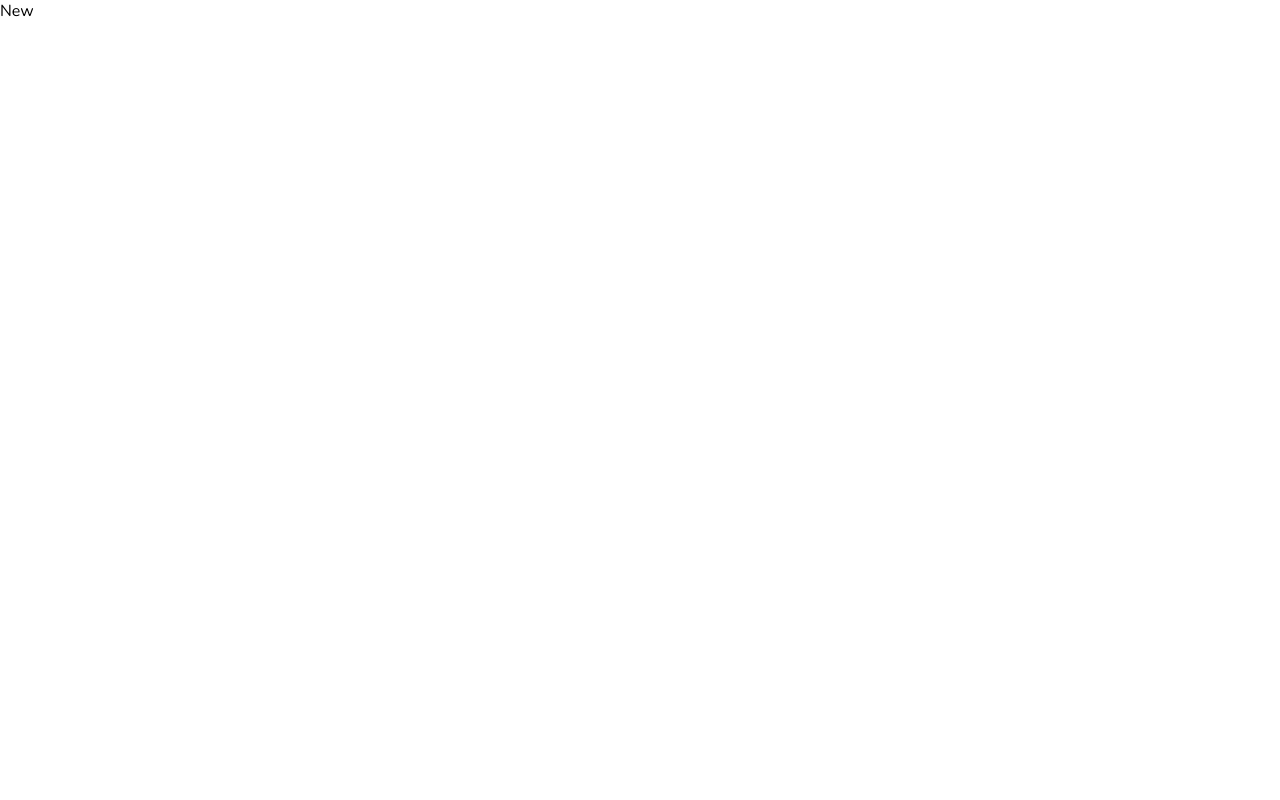
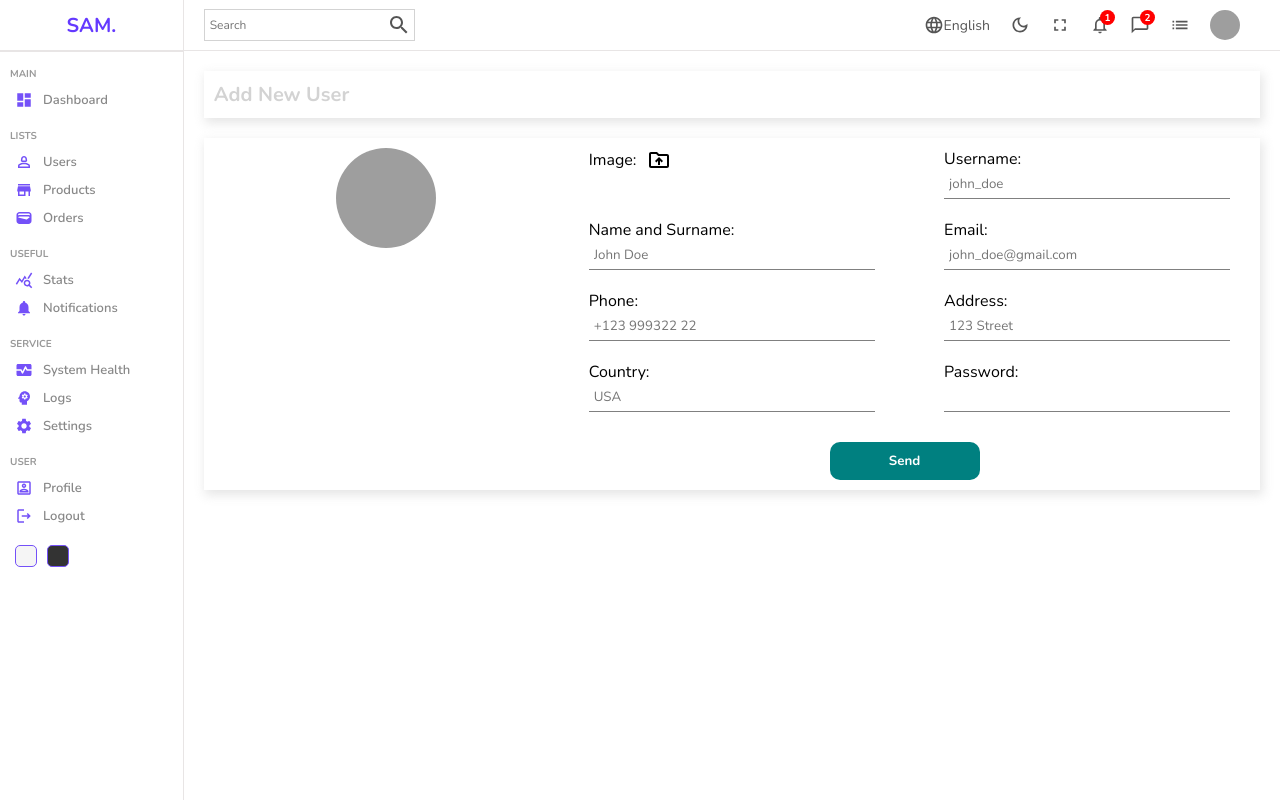
Before and after one commit to Makariuz/dashboard-react, a React (Create React App) app: page /users/new in a window 1280 px wide. Built offline with nearby package versions, Linux system fonts and the light colour scheme; grey boxes are pictures that could not be loaded.

Commit message:
new user

```diff
--- a/src/pages/new/New.js
+++ b/src/pages/new/New.js
@@ -1,10 +1,67 @@
-import React from 'react'
-import './new.scss'
+import "./new.scss";
+import Navbar from "../../components/navbar/Navbar";
+import Sidebar from "../../components/sidebar/Sidebar";
+import DriveFolderUploadOutlinedIcon from '@mui/icons-material/DriveFolderUploadOutlined';
+
 
 const New = () => {
   return (
-    <div>New</div>
-  )
-}
+    <div className="new">
+      <Sidebar />
+      <div className="newContainer">
+        <Navbar />
+        <div className="top">
+          <h1 className="addUser">Add New User</h1>
+        </div>
+        <div className="bottom">
+          <div className="left">
+            <img
+              src="https://icon-library.com/images/no-image-icon/no-image-icon-0.jpg"
+              alt=""
+            />
+          </div>
+          <div className="right">
+            <form>
+              <div className="formInput">
+                <label htmlFor="file">Image: <DriveFolderUploadOutlinedIcon className="icon" /></label>
+                <input type="file" id="file" style={{display:'none'}} />
+              </div>
+              <div className="formInput">
+                <label>Username:</label>
+                <input type="text" placeholder="john_doe" />
+              </div>
+              <div className="formInput">
+                <label>Name and Surname:</label>
+                <input type="text" placeholder="John Doe" />
+              </div>
+              <div className="formInput">
+                <label>Email:</label>
+                <input type="email" placeholder="john_doe@gmail.com" />
+              </div>
+              <div className="formInput">
+                <label>Phone:</label>
+                <input type="text" placeholder="+123 999322 22" />
+              </div>
+              <div className="formInput">
+                <label>Address:</label>
+                <input type="text" placeholder="123 Street" />
+              </div>
+              <div className="formInput">
+                <label>Country:</label>
+                <input type="text" placeholder="USA" />
+              </div>
+              <div className="formInput">
+                <label>Password:</label>
+                <input type="pasword"  />
+              </div>
+              <button>Send</button>
 
-export default New
+            </form>
+          </div>
+        </div>
+      </div>
+    </div>
+  );
+};
+
+export default New;
--- a/src/pages/new/new.scss
+++ b/src/pages/new/new.scss
@@ -0,0 +1,78 @@
+.new {
+    width: 100%;
+    display:flex;
+
+    .newContainer{
+        flex: 6;
+
+        .top, .bottom {
+            padding: 10px;
+            -webkit-box-shadow: 2px 4px 10px 1px rgba(0,0,0,0.47);
+            box-shadow: 2px 4px 10px 1px rgba(201,201,201,0.47);
+            margin: 20px;
+            display:flex;
+
+            h1 {
+                color: lightgray;
+                font-size: 20px;
+            }
+
+            .left {
+                flex:1;
+                text-align: center;
+
+                img {
+                    width: 100px;
+                    height: 100px;
+                    border-radius: 50%;
+                    object-fit: cover;
+                }
+            }
+
+            .right {
+                flex: 2;
+
+                form {
+                    display:flex;
+                    flex-wrap: wrap;
+                    gap: 20px;
+                    justify-content: space-around;
+
+                    .formInput{
+                        width: 40%;
+
+                        label {
+                            display:flex;
+                            align-items: center;
+                            gap: 10px;
+
+                            .icon {
+                                cursor: pointer;
+                            }
+                        }
+                        input {
+                            width: 100%;
+                            padding: 5px;
+                            border: none;
+                            border-bottom: 1px solid gray;
+                        }
+                    }
+
+                    button {
+                        width: 150px;
+                        padding: 10px;
+                        border: none;
+                        background-color: teal;
+                        color: white;
+                        border-radius: 10px;
+                        font-weight: bold;
+                        cursor: pointer;
+                        margin-top: 10px;
+                    }
+                }
+            }
+        }
+
+
+    }
+}
```
